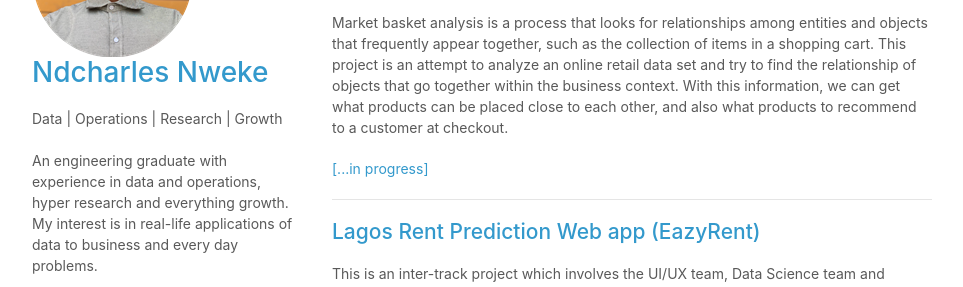
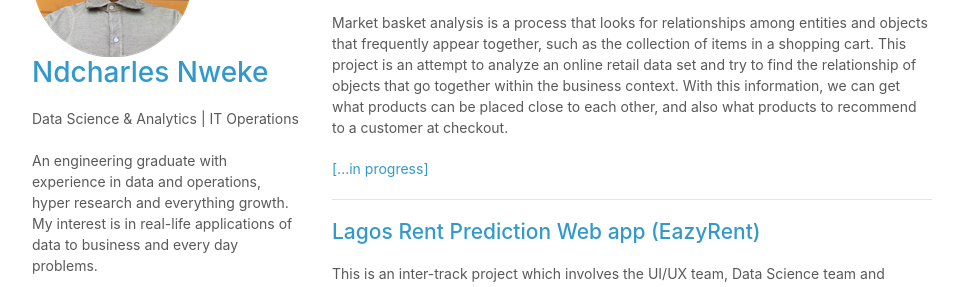
Before and after one commit to ndcharles/data-portfolio, a Jekyll site: the page built from index.html, in a window 1280 px wide. Shown: the part 161-448 px from the top of the page, without its empty margins (158-1121 px from the left). Built offline with Jekyll 4.4.1, drawn with Linux system fonts in a browser that asks for light colours.

Commit message:
Update _config.yml
Change site description for it to sound better

```diff
--- a/_config.yml
+++ b/_config.yml
@@ -1,6 +1,6 @@
 title: Ndcharles Nweke Data Portfolio
 author: Ndcharles Nweke
-description: Data | Operations | Research | Growth
+description: Data Science & Analytics | IT Operations
 google_analytics: G-EBC8NBRK90
 
 baseurl: ''
```
